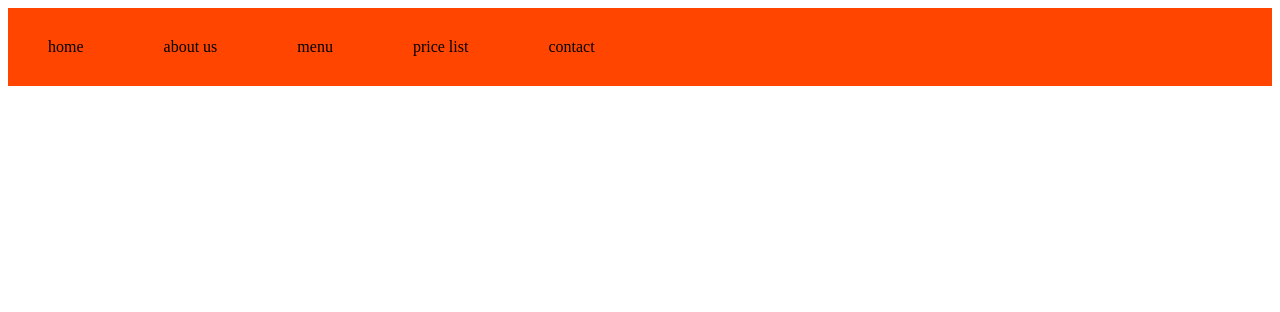
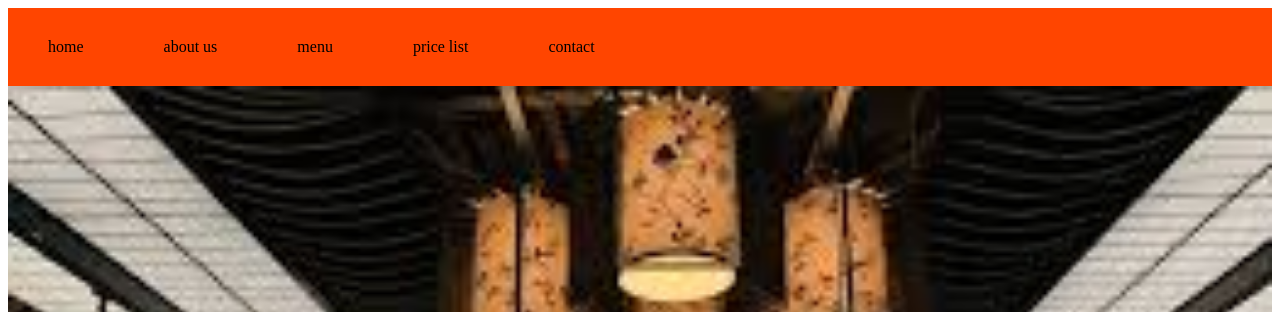
Before and after one commit to Zeenarb/zeenarb, a plain HTML site: page index.html in a window 1280 px wide. Shown: the top 312 px of the page. Drawn offline with Linux system fonts and the light colour scheme; the site is published under a folder, as on GitHub Pages, so addresses that start at the root find nothing.

Commit message:
fix error

```diff
--- a/main.css
+++ b/main.css
@@ -26,7 +26,7 @@ body,html{
     color:black;
 }
 section.hero-img{
-    background-image:url(/restaurant\ img\ 22.jpg);
+    background-image:url(./images/restaurant\ img\ 22.jpg);
     height: 100%;
     background-position: center;
     background-repeat: no-repeat;
```
